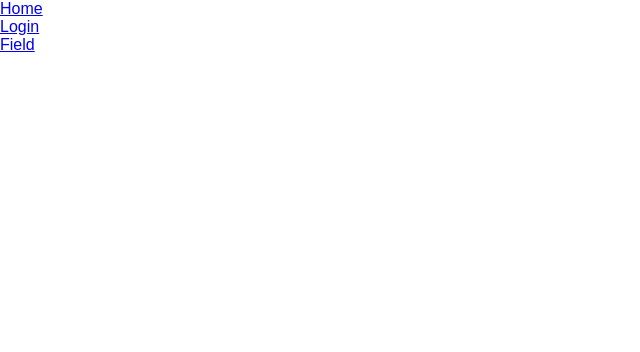
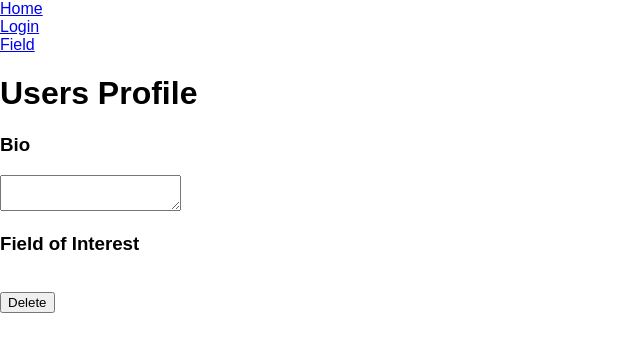
Before and after one commit to Jadenpoole3/Project3, a React (Create React App) app in the folder client/: page /user/1 in a window 1280 px wide. Shown: the top 352 px of the page, without its empty margins (0-640 px from the left). Built offline with nearby package versions, Linux system fonts and the light colour scheme; no server answers.

Commit message:
renamed state variables from field to user

```diff
--- a/client/src/App.js
+++ b/client/src/App.js
@@ -33,7 +33,7 @@ class App extends Component {
           <Switch>
             <Route exact path="/" component={HomePage} />
             <Route exact path="/login" component={LoginPage} />
-            <Route exact path="/field/:fieldId" component={UserPage} />
+            <Route exact path="/user/:userId" component={UserPage} />
             <Route exact path="/field" component={Field} />
             <Route exact path="/jobfield/medical" component={Medical} />
             <Route exact path="/jobfield/web" component={Web} />
--- a/client/src/components/field/UserPage.js
+++ b/client/src/components/field/UserPage.js
@@ -4,11 +4,12 @@ import { Redirect} from 'react-router-dom'
 
 class UserPage extends Component {
     state = {
-        field: {
-            title: '',
-            information: '',
-            createdAt: '',
+        user: {
+            userName: '',
+            bio: '',
+            fieldOfInterest: '',
         },
+
 
         redirectToField: false
 
@@ -17,7 +18,7 @@ class UserPage extends Component {
 
 
     async componentWillMount() {
-        this.getField()
+        this.getUser()
 
     }
 
@@ -34,14 +35,14 @@ class UserPage extends Component {
 //             console.log(err)
 //         }
 // }
-getField = async () => {
+getUser = async () => {
     try {
         const {
-                fieldId
+                userId
             } = this.props.match.params
-        const response = await axios.get(`/api/users/${fieldId}`)
+        const response = await axios.get(`/api/users/${userId}`)
         this.setState({
-            field: response.data
+            user: response.data
         })
     } catch (err) {
         console.log(err)
@@ -50,8 +51,8 @@ getField = async () => {
 
 
 handleDelete = async () => {
-    const fieldId = this.props.match.params.fieldId
-    const response = await axios.delete(`/api/users/${fieldId}`)
+    const userId = this.props.match.params.userId
+    const response = await axios.delete(`/api/users/${userId}`)
     this.setState({
         redirectToField: true
     })
@@ -96,15 +97,15 @@ render() {
 
     return (<div>
         <h1> Users Profile </h1>
-        <h3> {this.state.field.userName} </h3>
+        <h3> {this.state.user.userName} </h3>
         <h3> Bio </h3>
         <textarea onBlur={this.updateBio}
             onChange={this.handleChange}
-            name="bio" value={this.state.field.bio}
+            name="bio" value={this.state.user.bio}
         />
         <h3> Field of Interest </h3>
         <h3>
-            {this.state.field.fieldOfInterest} </h3>
+            {this.state.user.fieldOfInterest} </h3>
         <br />
         <button onClick={this.handleDelete}>Delete </button>
     </div>
--- a/client/src/components/login/LoginPage.js
+++ b/client/src/components/login/LoginPage.js
@@ -45,7 +45,7 @@ class LoginPage extends Component {
                 <h1>  Login</h1>
                 <h3> Please Select an Existing User</h3>
                 {this.state.users.map(user => {
-                    return (<Link key={user._id} to={`/field/${user._id}`}>{user.userName}</Link>)
+                    return (<Link key={user._id} to={`/user/${user._id}`}>{user.userName}</Link>)
                     return <Redirect to ={"/login"} />
                 })}
 
```
